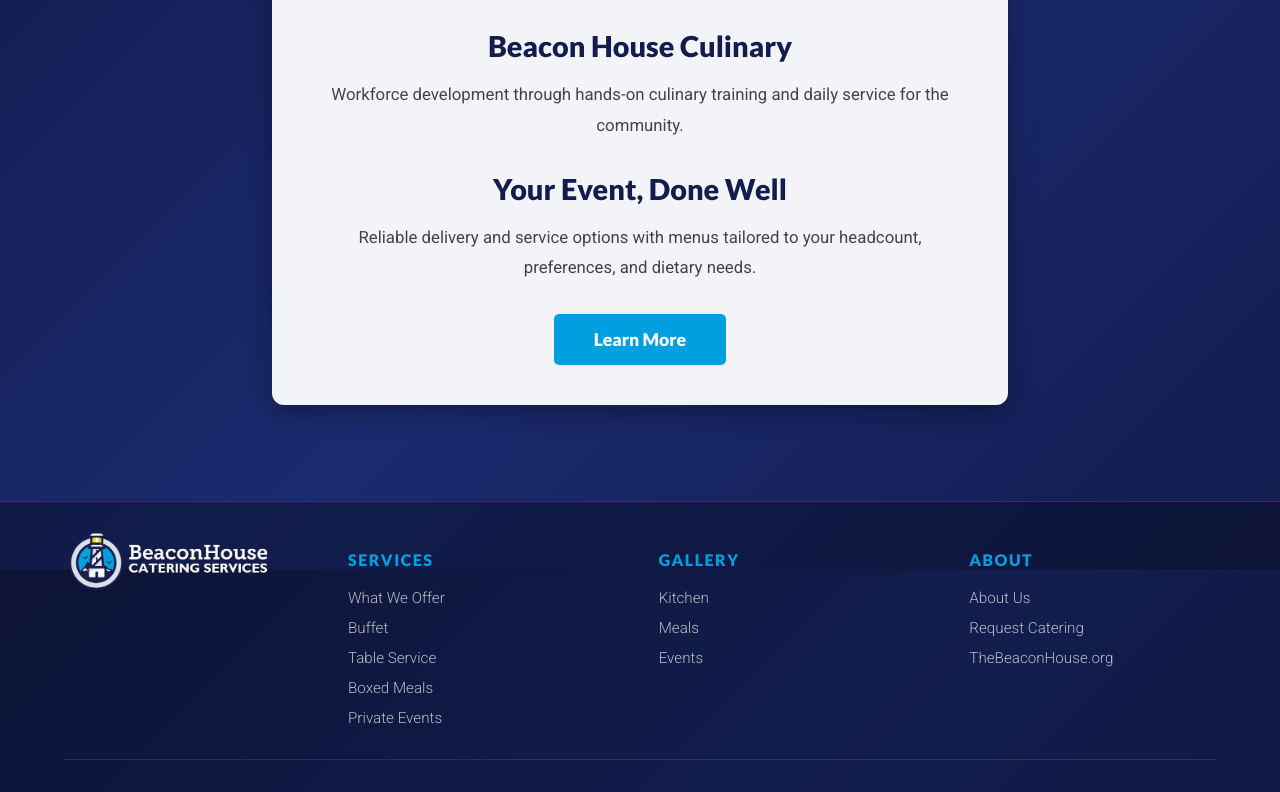
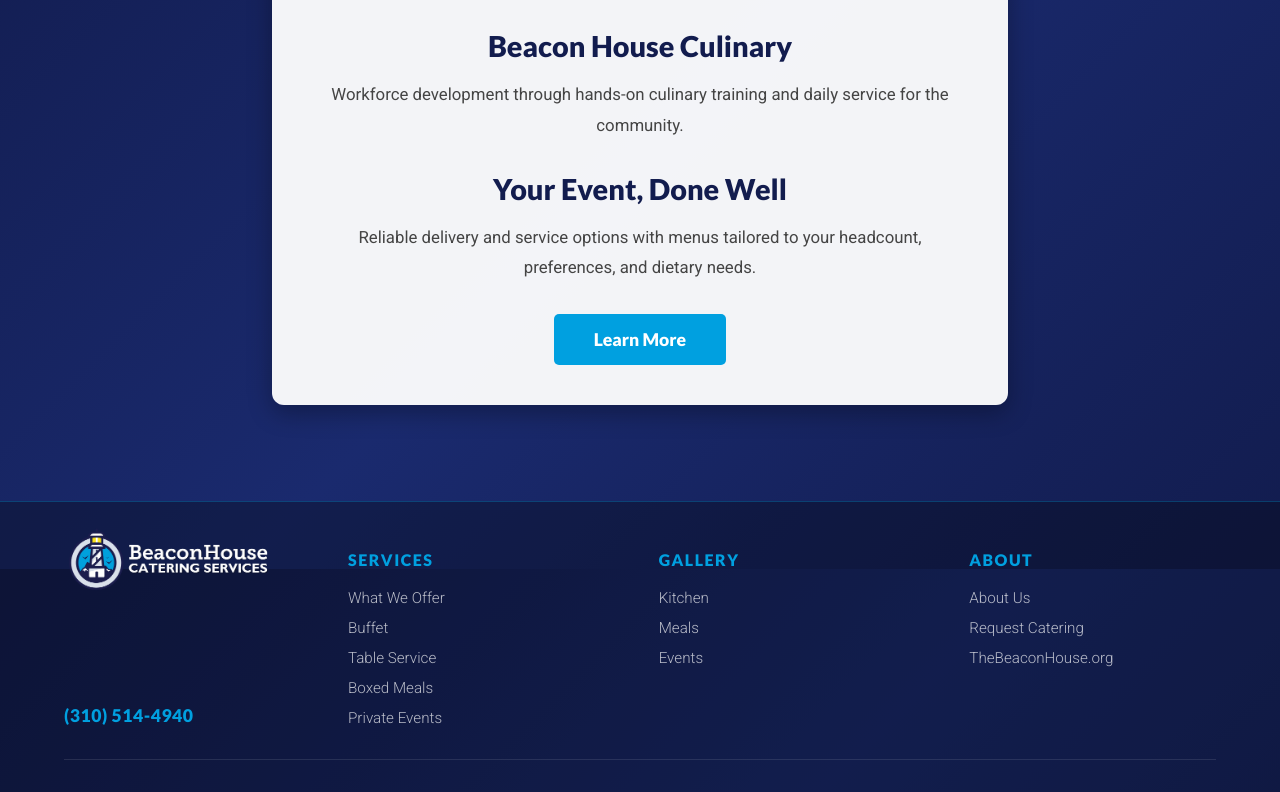
Before and after one commit to bgbeaconhouse/BH-Catering, a website: page public/index.html in a window 1280 px wide. Shown: the part 4231-5023 px from the top of the page. Drawn offline with Linux system fonts and the light colour scheme.

Commit message:
add div to footer section

```diff
--- a/public/footer.css
+++ b/public/footer.css
@@ -21,7 +21,7 @@
   flex-direction: column;
   align-items: flex-start;
   margin-top: -8rem;
-  gap: 0.5rem;
+  justify-content: flex-start;
 }
 
 .footer-phone {
@@ -51,6 +51,13 @@
 
 .footer-logo:hover {
   filter: brightness(1.1);
+}
+
+.footer-logo-group {
+  display: flex;
+  flex-direction: column;
+  align-items: flex-start;
+  gap: 0.5rem;
 }
 
 .footer-col h4 {
--- a/public/index.html
+++ b/public/index.html
@@ -273,9 +273,12 @@
   <!-- FOOTER - paste this before </body> on every page -->
 <footer class="site-footer">
   <div class="footer-main">
-    <div class="footer-logo-section">
-      <img src="images/catering services  (2).png" alt="Beacon House Catering Logo" class="footer-logo" onclick="window.location.href='index'">
-    </div>
+ <div class="footer-logo-section">
+  <div class="footer-logo-group">
+    <img src="images/catering services  (2).png" alt="Beacon House Catering Logo" class="footer-logo" onclick="window.location.href='/'">
+    <a href="tel:+13105144940" class="footer-phone">(310) 514-4940</a>
+  </div>
+</div>
 
     <div class="footer-col">
       <h4>Services</h4>
```
Also changed, not shown: public/about.html (+6 -4 lines), public/gallery.html (+6 -4 lines), public/services.html (+6 -4 lines).
